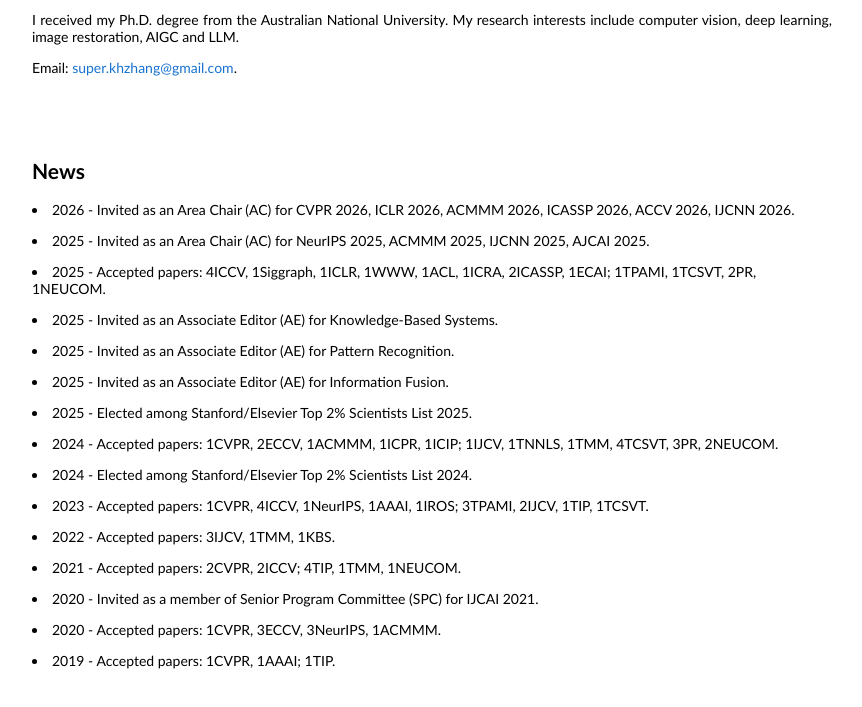
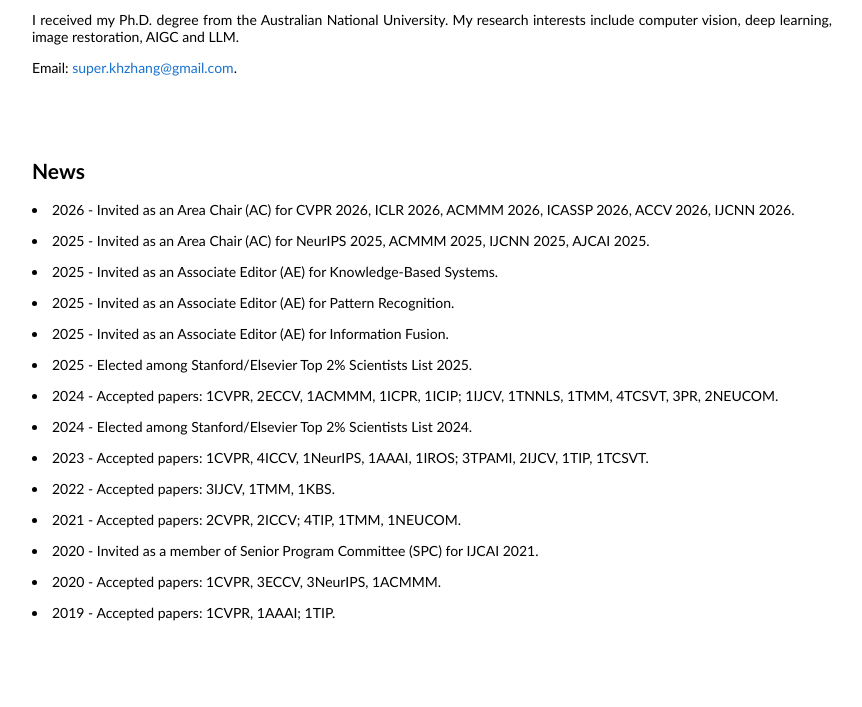
Before and after one commit to zhangkaihao/zhangkaihao.github.io, a plain HTML site: page index.html in a window 1280 px wide. Shown: the part 149-856 px from the top of the page, without its empty margins (208-1070 px from the left). After the commit the page ends 826 px from the top, so only its background shows below. Drawn offline with Linux system fonts and the light colour scheme.

Commit message:
Comment out accepted papers list for 2025

```diff
--- a/index.html
+++ b/index.html
@@ -129,7 +129,7 @@
 	        <!-- <p><li>  2026  - Accepted papers: 3CVPR (2 main + 1 Findings), 2ICMLR, 1ICLR, 1CAI; 1TPAMI, 1TIP, 1CSUR, 1PR, 3InfFus, 1ToMM. </li></p> -->
 			<p><li>  2026  - Invited as an Area Chair (AC) for CVPR 2026, ICLR 2026, ACMMM 2026, ICASSP 2026, ACCV 2026, IJCNN 2026. </li></p>
 	        <p><li>  2025  - Invited as an Area Chair (AC) for NeurIPS 2025, ACMMM 2025, IJCNN 2025, AJCAI 2025. </li></p>
-			<p><li>  2025  - Accepted papers: 4ICCV, 1Siggraph, 1ICLR, 1WWW, 1ACL, 1ICRA, 2ICASSP, 1ECAI; 1TPAMI, 1TCSVT, 2PR, 1NEUCOM. </li></p>
+			<!-- <p><p><li>  2025  - Accepted papers: 4ICCV, 1Siggraph, 1ICLR, 1WWW, 1ACL, 1ICRA, 2ICASSP, 1ECAI; 1TPAMI, 1TCSVT, 2PR, 1NEUCOM. </li></p> -->
 	        <p><li>  2025  - Invited as an Associate Editor (AE) for Knowledge-Based Systems. </li></p>
 	        <p><li>  2025  - Invited as an Associate Editor (AE) for Pattern Recognition. </li></p>
 	        <p><li>  2025  - Invited as an Associate Editor (AE) for Information Fusion. </li></p>
```
